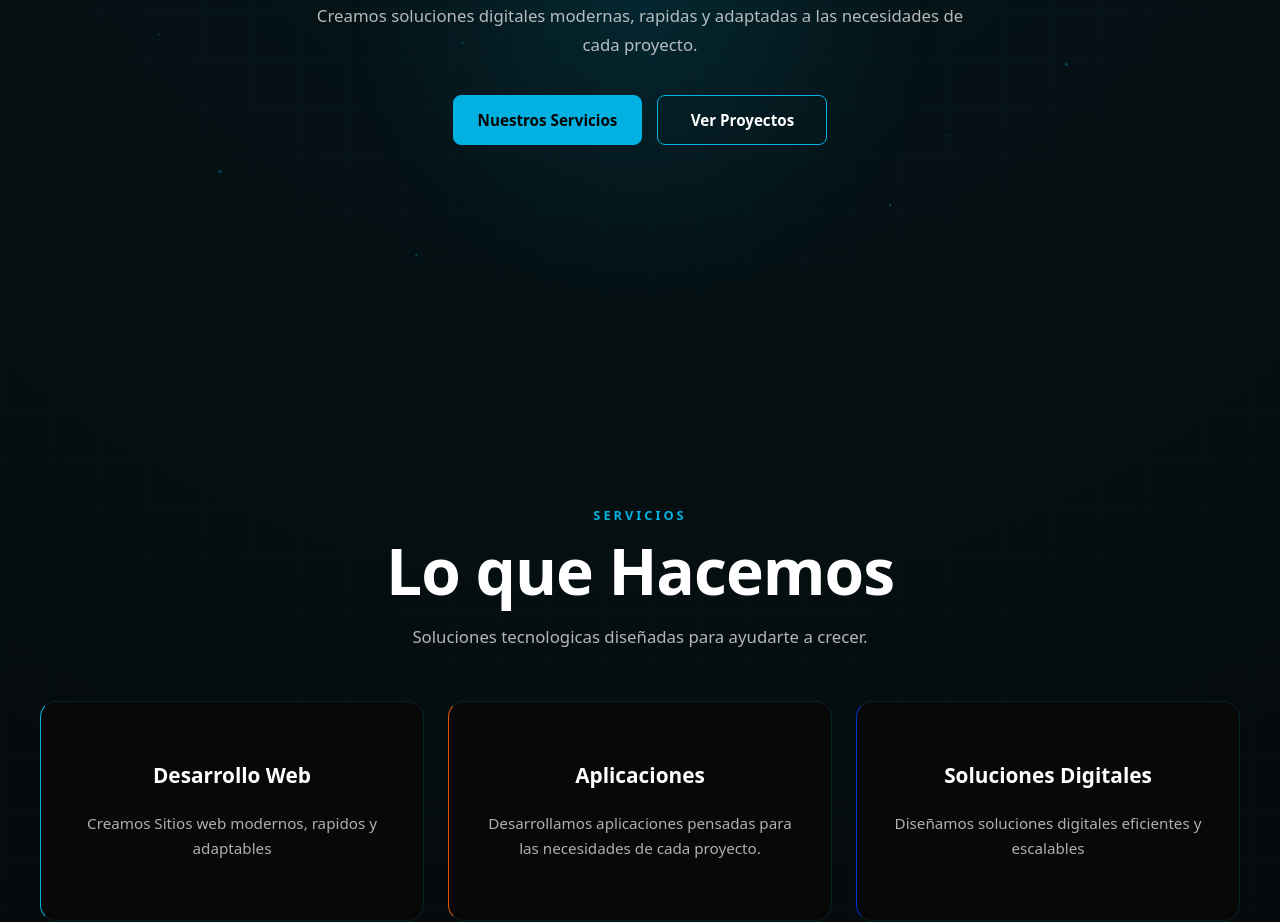
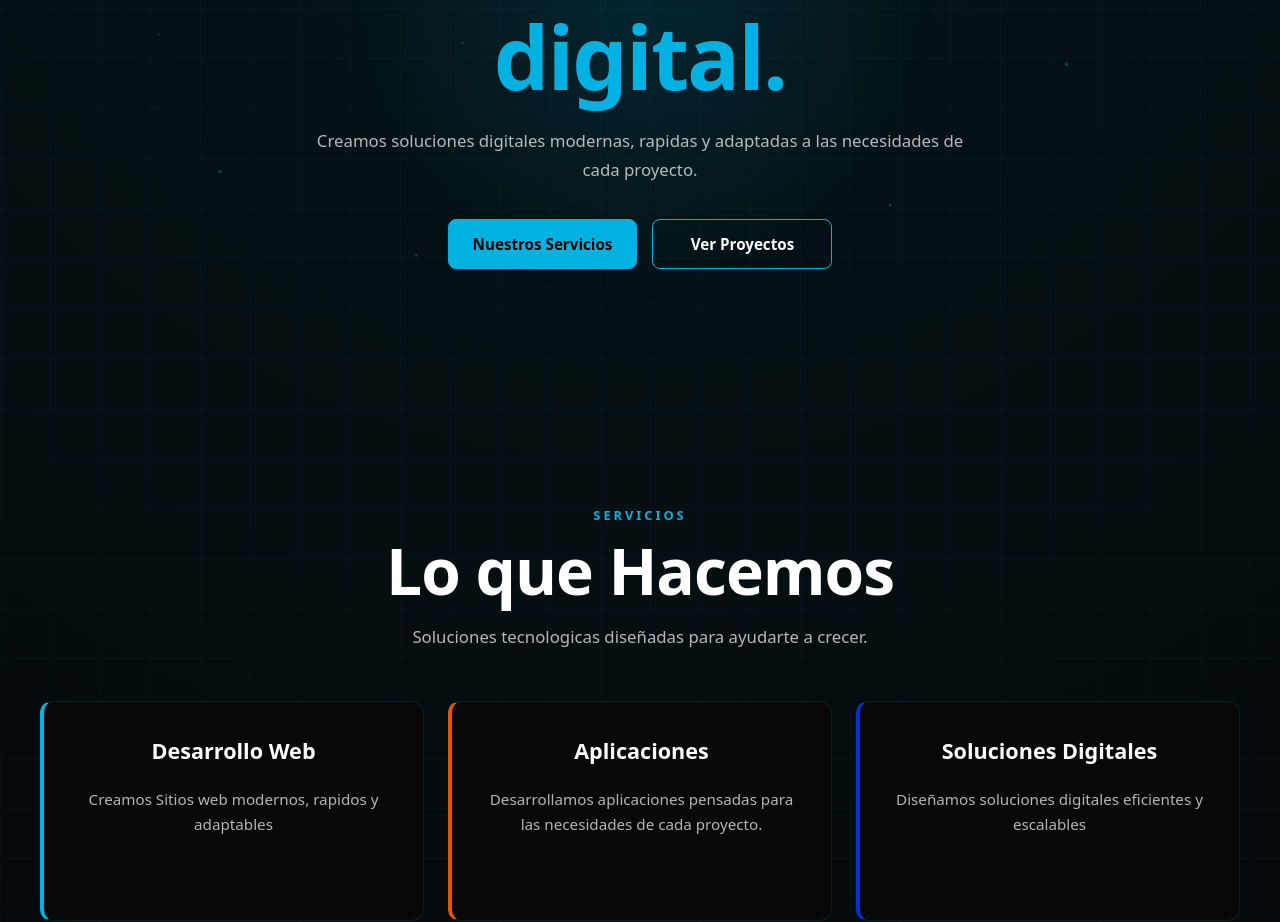
Before and after one commit to DevByteNova/Dev-Hive-React, a React (Vite) app: page / in a window 1280 px wide. Shown: the part 392-1314 px from the top of the page. Built offline with nearby package versions, Linux system fonts and the light colour scheme.

Commit message:
refactor: standardize component names and improve styles across the application

```diff
--- a/src/components/Hero.jsx
+++ b/src/components/Hero.jsx
@@ -1,5 +1,3 @@
-import "../css/Hero.css";
-
 import "../css/Hero.css";
 
 function Hero() {
@@ -10,7 +8,7 @@ function Hero() {
                     SOFTWARE & WEB DEVELOPMENT
                 </p>
 
-                <h1>
+                <h1 className="hero-title">
                     Construimos el futuro
                     <span> digital.</span>
                 </h1>
--- a/src/components/Navbar.jsx
+++ b/src/components/Navbar.jsx
@@ -13,7 +13,7 @@ function Navbar() {
             <div className="navbar-container">
 
                 <a href="#home" className="logo">
-                    <img src="logo.png" className="logo" />
+                    <img src="/logo.png" alt="Dev-Hive" />
 
                     <span>Dev-Hive</span>
                 </a>
--- a/src/components/Projects.jsx
+++ b/src/components/Projects.jsx
@@ -53,7 +53,6 @@ function Projects() {
                     {projects.map((project) => (
                         <ProjectCard
                             key={project.number}
-                            number={project.number}
                             title={project.title}
                             category={project.category}
                             description={project.description}
--- a/src/css/Contact.css
+++ b/src/css/Contact.css
@@ -68,9 +68,7 @@
 .form-group textarea:focus {
     border-color: #01b1e1;
     background: #0a0a0a;
-    box-shadow:
-        0 0 0 3px rgba(0, 51, 204, 0.1),
-        0 0 0 3px rgba(1, 177, 225, 0.08);
+    box-shadow: 0 0 0 3px rgba(1, 177, 225, 0.15);
 }
 .form-group textarea {
     min-height: 150px;
@@ -91,8 +89,6 @@
 }
 
 .form-message.error {
-
-    color: var(--color-naranja);
     color: #e13700;
 }
 
--- a/src/css/Footer.css
+++ b/src/css/Footer.css
@@ -29,7 +29,6 @@
 
     margin-bottom: 15px;
 
-    color: var(--color-violeta);
     color: #01b1e1;
 
     font-size: 1.5rem;
@@ -113,9 +112,7 @@
     border-top: 1px solid rgba(1, 177, 225, 0.1);
 
     text-align: center;
-}
 
-.footer-bottom {
     color: #777777;
 
     font-size: 0.9rem;
--- a/src/css/Hero.css
+++ b/src/css/Hero.css
@@ -42,6 +42,7 @@
 
     max-width: 900px;
 }
+
 /* =========================
    TAG
 ========================= */
@@ -104,14 +105,14 @@
 
 .hero-buttons {
     display: flex;
-
     justify-content: center;
-
     align-items: center;
 
     gap: 15px;
 
     flex-wrap: wrap;
+
+    margin-top: 10px;
 }
 
 /* =========================
@@ -136,6 +137,8 @@
 
     color: #050505;
 
+    font-size: 0.95rem;
+
     font-weight: 700;
 
     text-decoration: none;
@@ -148,24 +151,6 @@
         border-color 0.3s ease;
 }
 
-.btn:nth-child(1) {
-    background: var(--color-azul-claro);
-    border-color: var(--color-azul-claro);
-}
-
-.btn:nth-child(2) {
-    background: transparent;
-    color: #ffffff;
-    border-color: var(--color-naranja);
-}
-
-.btn:nth-child(2):hover {
-    background: var(--color-naranja);
-    border-color: var(--color-naranja);
-    color: #ffffff
-        color 0.3s ease;
-}
-
 .btn:hover {
     transform: translateY(-4px);
 
@@ -175,12 +160,6 @@
     background: #ffffff;
 
     border-color: #ffffff;
-}
-
-.btn:nth-child(1):hover {
-    background: #ffffff;
-    border-color: #ffffff;
-    box-shadow: 0 10px 30px rgba(1, 177, 225, 0.3);
 }
 
 /* =========================
@@ -199,47 +178,6 @@
     color: #050505;
 
     border-color: #01b1e1;
-}
-
-/* =========================
-   HERO ANIMATION
-========================= */
-
-.hero-animate {
-    opacity: 0;
-
-    animation: heroFadeUp 0.8s ease forwards;
-}
-
-.hero-delay-1 {
-    animation-delay: 0.15s;
-}
-
-.hero-delay-2 {
-    animation-delay: 0.3s;
-}
-
-.hero-delay-3 {
-    animation-delay: 0.45s;
-}
-
-.hero-delay-4 {
-    animation-delay: 0.6s;
-}
-
-@keyframes heroFadeUp {
-
-    from {
-        opacity: 0;
-
-        transform: translateY(25px);
-    }
-
-    to {
-        opacity: 1;
-
-        transform: translateY(0);
-    }
 }
 
 /* =========================
@@ -275,12 +213,6 @@
 
 @media (prefers-reduced-motion: reduce) {
 
-    .hero-animate {
-        opacity: 1;
-
-        animation: none;
-    }
-
     .btn {
         transition: none;
     }
@@ -289,6 +221,11 @@
         transform: none;
     }
 }
+
+/* =========================
+   HERO REVEAL
+========================= */
+
 .hero.reveal {
     opacity: 0;
     transform: translateY(25px);
@@ -316,103 +253,3 @@
         animation: none;
     }
 }
-/* =========================
-   HERO BUTTONS
-========================= */
-
-.hero-buttons {
-    display: flex;
-    justify-content: center;
-    align-items: center;
-
-    gap: 15px;
-
-    flex-wrap: wrap;
-
-    margin-top: 10px;
-}
-
-.hero-buttons .btn {
-    display: inline-flex;
-
-    align-items: center;
-    justify-content: center;
-
-    min-width: 170px;
-
-    padding: 14px 24px;
-
-    border: 1px solid #01b1e1;
-
-    border-radius: 8px;
-
-    background: #01b1e1;
-
-    color: #050505;
-
-    font-size: 0.95rem;
-
-    font-weight: 700;
-
-    text-decoration: none;
-
-    transition:
-        transform 0.3s ease,
-        background-color 0.3s ease,
-        color 0.3s ease,
-        box-shadow 0.3s ease;
-}
-
-/* Botón principal */
-
-.hero-buttons .btn:first-child:hover {
-    transform: translateY(-4px);
-
-    background: #ffffff;
-
-    border-color: #ffffff;
-
-    color: #050505;
-
-    box-shadow:
-        0 10px 25px rgba(1, 177, 225, 0.2);
-}
-
-/* Botón secundario */
-
-.hero-buttons .btn.btn-outline {
-    background: transparent;
-
-    color: #ffffff;
-}
-
-.hero-buttons .btn.btn-outline:hover {
-    transform: translateY(-4px);
-
-    background: #01b1e1;
-
-    border-color: #01b1e1;
-
-    color: #050505;
-
-    box-shadow:
-        0 10px 25px rgba(1, 177, 225, 0.2);
-}
-
-/* Mobile */
-
-@media (max-width: 480px) {
-
-    .hero-buttons {
-        width: 100%;
-
-        flex-direction: column;
-    }
-
-    .hero-buttons .btn {
-        width: 100%;
-
-        max-width: 280px;
-    }
-
-}
--- a/src/css/Services.css
+++ b/src/css/Services.css
@@ -20,7 +20,6 @@
     font-weight: 700;
     letter-spacing: 3px;
 
-    color: var(--color-naranja);
     color: #01b1e1;
 
     line-height: 1.2;
@@ -47,22 +46,13 @@
     color: rgba(255, 255, 255, 0.7);
 }
 
-.services-grid {
-    width: 100%;
-
-    display: grid;
-    grid-template-columns: repeat(3, minmax(0, 1fr));
-
-    gap: 24px;
-
-    margin-top: 50px;
-}
-
 /* =========================
    SERVICES GRID
 ========================= */
 
 .services-grid {
+    width: 100%;
+
     display: grid;
 
     grid-template-columns: repeat(3, minmax(0, 1fr));
@@ -70,135 +60,6 @@
     gap: 24px;
 
     margin-top: 50px;
-}
-
-/* =========================
-   SERVICE CARD
-========================= */
-
-.service-card {
-    position: relative;
-
-    min-height: 220px;
-
-    display: flex;
-    flex-direction: column;
-    justify-content: center;
-
-    box-sizing: border-box;
-
-    padding: 35px;
-
-    background: #080808;
-
-    border: 1px solid rgba(1, 177, 225, 0.15);
-
-    border-radius: 16px;
-
-    overflow: hidden;
-
-    isolation: isolate;
-
-    transition:
-        transform 0.35s ease,
-        border-color 0.35s ease,
-        box-shadow 0.35s ease,
-        background-color 0.35s ease;
-}
-
-/* =========================
-   MOUSE GLOW
-========================= */
-
-.service-card::before {
-    content: "";
-
-    position: absolute;
-
-    width: 280px;
-    height: 280px;
-
-    left: var(--mouse-x, 50%);
-    top: var(--mouse-y, 50%);
-
-    transform: translate(-50%, -50%);
-
-    background:
-        radial-gradient(
-            circle,
-            rgba(1, 177, 225, 0.18) 0%,
-            rgba(1, 177, 225, 0.08) 30%,
-            transparent 70%
-        );
-
-    opacity: 0;
-
-    pointer-events: none;
-
-    transition: opacity 0.3s ease;
-}
-
-.service-card:hover::before {
-    opacity: 1;
-}
-
-/* =========================
-   CARD HOVER
-========================= */
-
-.service-card:hover {
-    transform: translateY(-8px);
-
-    background: #0a0a0a;
-
-    border-color: rgba(1, 177, 225, 0.45);
-
-    box-shadow:
-        0 15px 35px rgba(1, 177, 225, 0.12),
-        0 20px 45px rgba(0, 0, 0, 0.35);
-}
-
-/* =========================
-   CARD CONTENT
-========================= */
-
-.service-card h3,
-.service-card p {
-    position: relative;
-
-    z-index: 1;
-}
-
-.service-card h3 {
-    margin: 0 0 15px;
-
-    color: #ffffff;
-
-    font-size: 1.3rem;
-
-    line-height: 1.3;
-
-    font-weight: 700;
-
-    transition:
-        color 0.3s ease,
-        transform 0.3s ease;
-}
-
-.service-card:hover h3 {
-    color: #01b1e1;
-
-    transform: translateY(-2px);
-}
-
-.service-card p {
-    margin: 0;
-
-    color: rgba(255, 255, 255, 0.68);
-
-    font-size: 0.95rem;
-
-    line-height: 1.65;
 }
 
 /* =========================
@@ -231,50 +92,4 @@
 
         margin-top: 40px;
     }
-
-    .service-card {
-        min-height: 200px;
-
-        padding: 30px 25px;
-    }
-
-    .service-card:hover {
-        transform: translateY(-5px);
-    }
 }
-
-/* =========================
-   SMALL MOBILE
-========================= */
-
-@media (max-width: 400px) {
-
-    .service-card {
-        padding: 25px 20px;
-    }
-
-    .service-card h3 {
-        font-size: 1.2rem;
-    }
-
-    .service-card p {
-        font-size: 0.9rem;
-    }
-}
-
-/* =========================
-   REDUCED MOTION
-========================= */
-
-@media (prefers-reduced-motion: reduce) {
-
-    .service-card,
-    .service-card h3,
-    .service-card::before {
-        transition: none;
-    }
-
-    .service-card:hover {
-        transform: none;
-    }
-}
--- a/src/css/Technologies.css
+++ b/src/css/Technologies.css
@@ -21,7 +21,6 @@
 .technologies .section-tag {
     margin: 0 0 14px;
 
-    color: var(--color-azul-rey);
     color: #01b1e1;
 
     font-size: 0.8rem;
```
Also changed, not shown: 1 other file (tests, documents, lock files or other folders).
